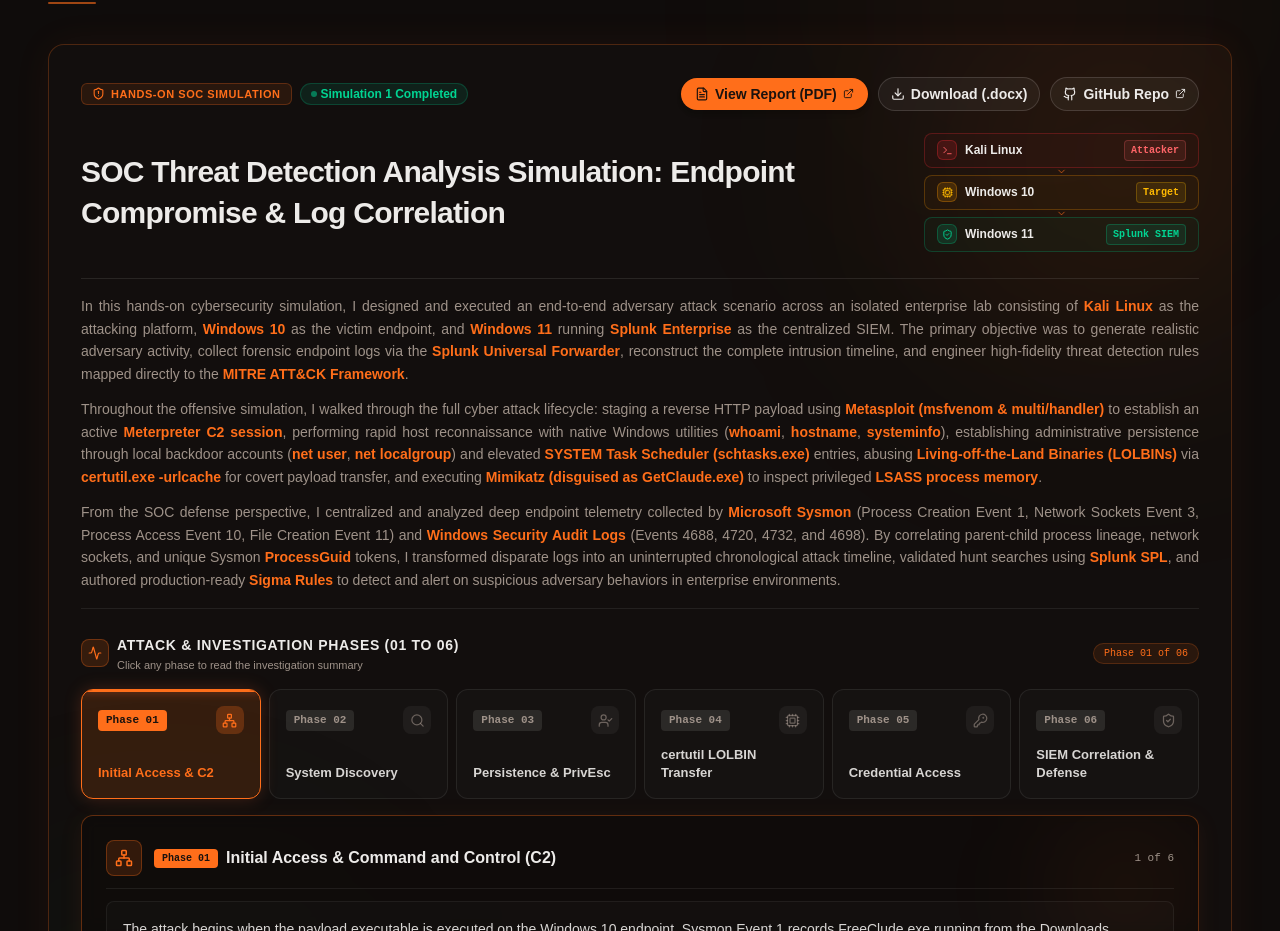
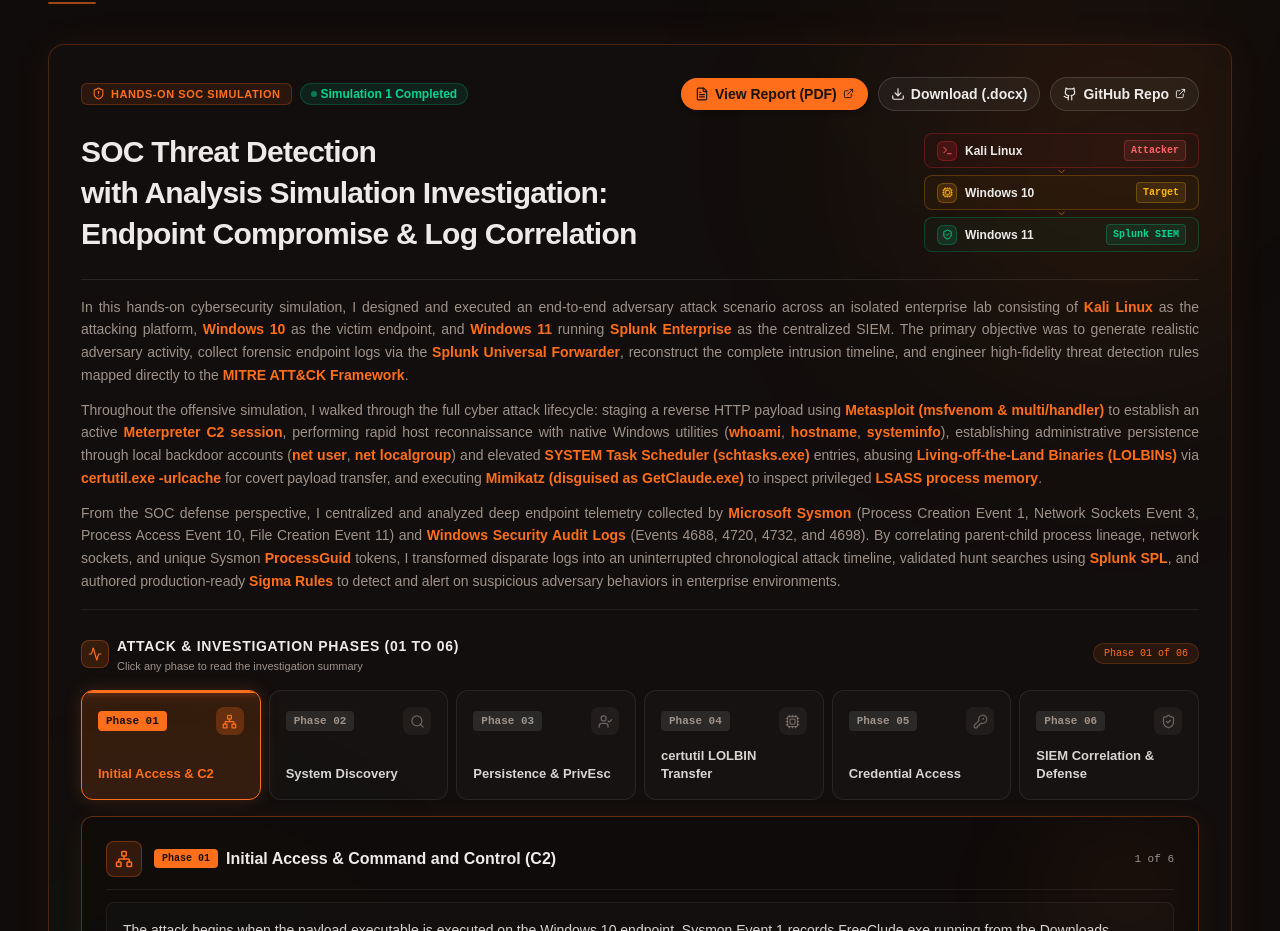
Before and after one commit to shii9/Portfolio, a React (Vite) app: page / in a window 1280 px wide. Shown: the part 3637-4568 px from the top of the page. Built offline with nearby package versions, Linux system fonts and the light colour scheme.

Commit message:
format: format simulation title into exact 3 specified lines

```diff
--- a/src/components/sections/AttackTreeMap.tsx
+++ b/src/components/sections/AttackTreeMap.tsx
@@ -166,7 +166,9 @@
         <div className="flex flex-col lg:flex-row lg:items-center justify-between gap-6 pt-1">
           <div className="flex-1 min-w-0 pr-0 lg:pr-4">
             <h3 className="text-xl sm:text-2xl md:text-[28px] lg:text-3xl font-serif font-bold text-foreground tracking-tight leading-snug">
-              SOC Threat Detection Analysis Simulation: Endpoint Compromise & Log Correlation
+              <span className="block">SOC Threat Detection</span>
+              <span className="block">with Analysis Simulation Investigation:</span>
+              <span className="block">Endpoint Compromise & Log Correlation</span>
             </h3>
           </div>
 
```
